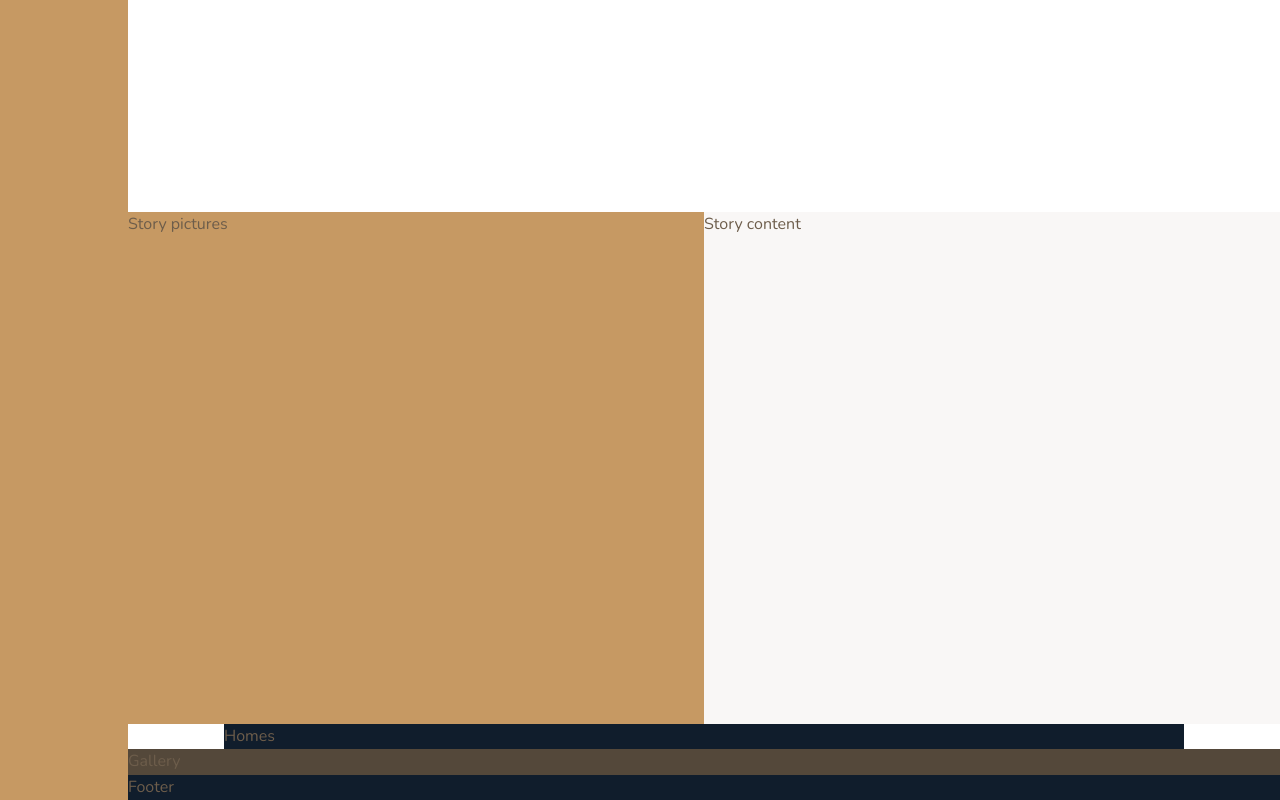
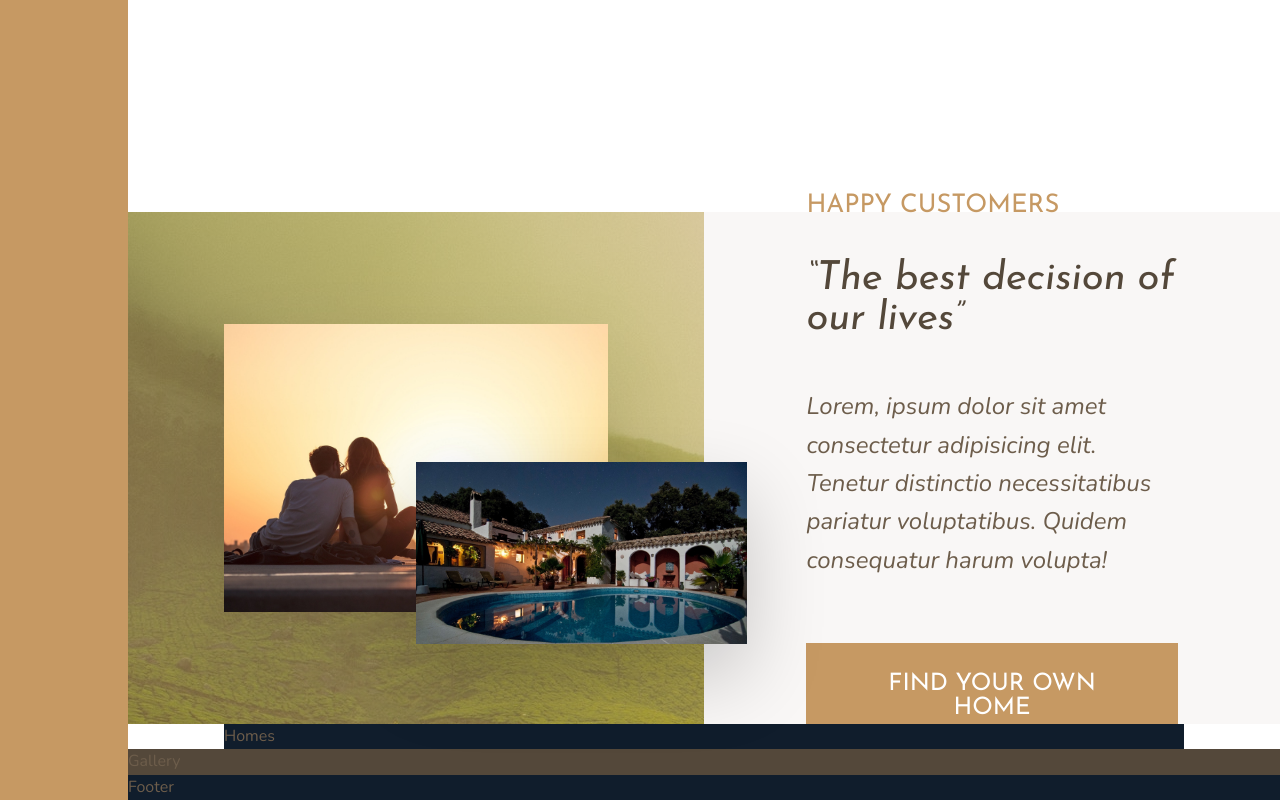
Before and after one commit to Johnny-Saraiva/nexter, a website: page index.html in a window 1280 px wide. Shown: the part 2030-2830 px from the top of the page. Drawn offline with nearby package versions, Linux system fonts and the light colour scheme.

Commit message:
Configured story layout

```diff
--- a/index.html
+++ b/index.html
@@ -82,11 +82,17 @@
         </section>
 
         <div class="story__pictures">
-            Story pictures
+            <img src="img/story-1.jpeg" alt="Couple with new house" class="story__img--1">
+            <img src="img/story-2.jpeg" alt="New house" class="story__img--2">
         </div>
 
         <div class="story__content">
-            Story content
+            <h3 class="heading-3 mb-sm">Happy Customers</h3>
+            <h2 class="heading-2 heading-2--dark mb-md">&ldquo;The best decision of our lives&rdquo;</h2>
+            <p class="story__text">
+                Lorem, ipsum dolor sit amet consectetur adipisicing elit. Tenetur distinctio necessitatibus pariatur voluptatibus. Quidem consequatur harum volupta!
+            </p>
+            <button class="btn">Find your own home</button>
         </div>
 
         <section class="homes">
--- a/sass/_story.scss
+++ b/sass/_story.scss
@@ -2,10 +2,45 @@
   &__pictures {
     background-color: $color-primary;
     grid-column: full-start / col-end 4;
+    background-image: linear-gradient(rgba($color-primary, .5), rgba($color-primary, .5)),
+      url(../img/back.jpg);
+
+    display: grid;
+    grid-template-rows: repeat(6, 1fr);
+    grid-template-columns: repeat(6, 1fr);
+    align-items: center;
+  }
+
+  &__img--1 {
+    width: 100%;
+    grid-row: 2 / 6;
+    grid-column: 2 / 6;
+    box-shadow: 0 2rem 5rem rgba(#000, .1);
+  }
+
+  &__img--2 {
+    width: 115%;
+    grid-row: 4 / 6;
+    grid-column: 4 / 7;
+    z-index: 20;
+    box-shadow: 0 2rem 5rem rgba(#000, .2);
+
   }
 
   &__content {
     background-color: $color-grey-light-1;
     grid-column: col-start 5 / full-end;
+
+    padding: 6rem 8vw;
+
+    display: grid;
+    align-content: center;
+    justify-items: start;
+  }
+
+  &__text {
+    font-size: 1.5rem;
+    font-style: italic;
+    margin-bottom: 4rem;
   }
 }
--- a/sass/_typography.scss
+++ b/sass/_typography.scss
@@ -9,10 +9,24 @@
 
 .heading-2 {
   @extend %heading;
+  font-size: 2.5rem;
+  font-style: italic;
+  line-height: 1;
+
+  &--light {
+    color: $color-grey-light-1;
+  }
+
+  &--dark {
+    color: $color-grey-dark-1;
+  }
 }
 
 .heading-3 {
   @extend %heading;
+  font-size: 1.6rem;
+  color: $color-primary;
+  text-transform: uppercase;
 }
 
 .heading-4 {
@@ -27,3 +41,38 @@
     color: $color-grey-dark-1;
   }
 }
+
+.btn {
+  background-color: $color-primary;
+  color: #fff;
+  border: none;
+  border-radius: 0;
+  font-family: $font-display;
+  font-size: 1.5rem;
+  text-transform: uppercase;
+  padding: 1.8rem 3rem;
+  cursor: pointer;
+  transition: all .2s;
+
+  &:hover {
+    background-color: $color-primary-dark;
+  }
+}
+
+// Margin-Bottom
+
+.mb-sm {
+  margin-bottom: 2rem;
+}
+
+.mb-md {
+  margin-bottom: 3rem;
+}
+
+.mb-lg {
+  margin-bottom: 4rem;
+}
+
+.mb-hg {
+  margin-bottom: 8rem;
+}
```
Also changed, not shown: img/text.txt (deleted, +0 -18 lines), css/style.css.
